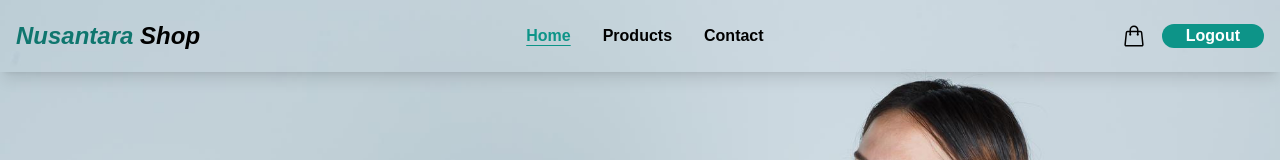
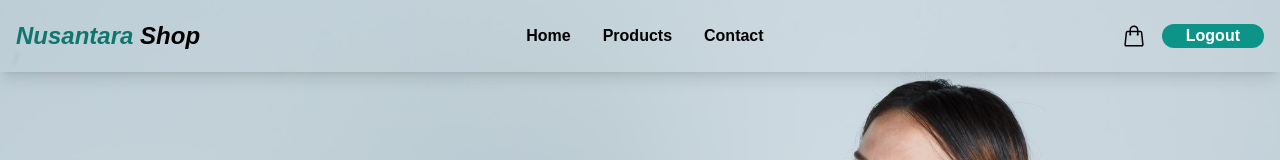
Before and after one commit to Adivah12/Nusantara_Shop, a React (Vite) app: page / in a window 1280 px wide. Shown: the top 160 px of the page. Built offline with nearby package versions, Linux system fonts and the light colour scheme.

Commit message:
Update Navbar.jsx

```diff
--- a/src/components/Elements/Navbar/Navbar.jsx
+++ b/src/components/Elements/Navbar/Navbar.jsx
@@ -39,7 +39,7 @@ export const Navbar = (props) => {
         </h1>
       </div>
       <div className="">
-        <LinkTo children="Home" to="/home" isActive={activePage === "/home"} />
+        <LinkTo children="Home" to="/" isActive={activePage === "/"} />
         <LinkTo
           children="Products"
           to="/products"
```
